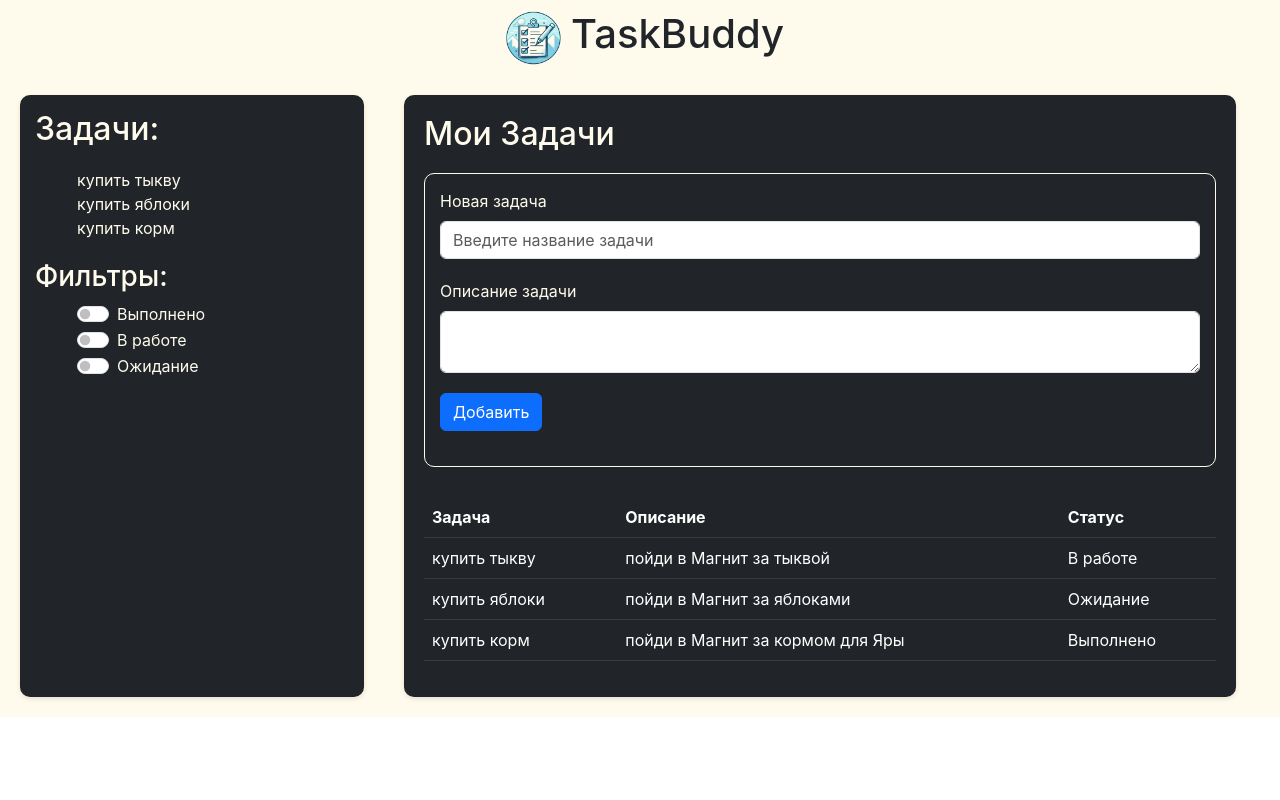
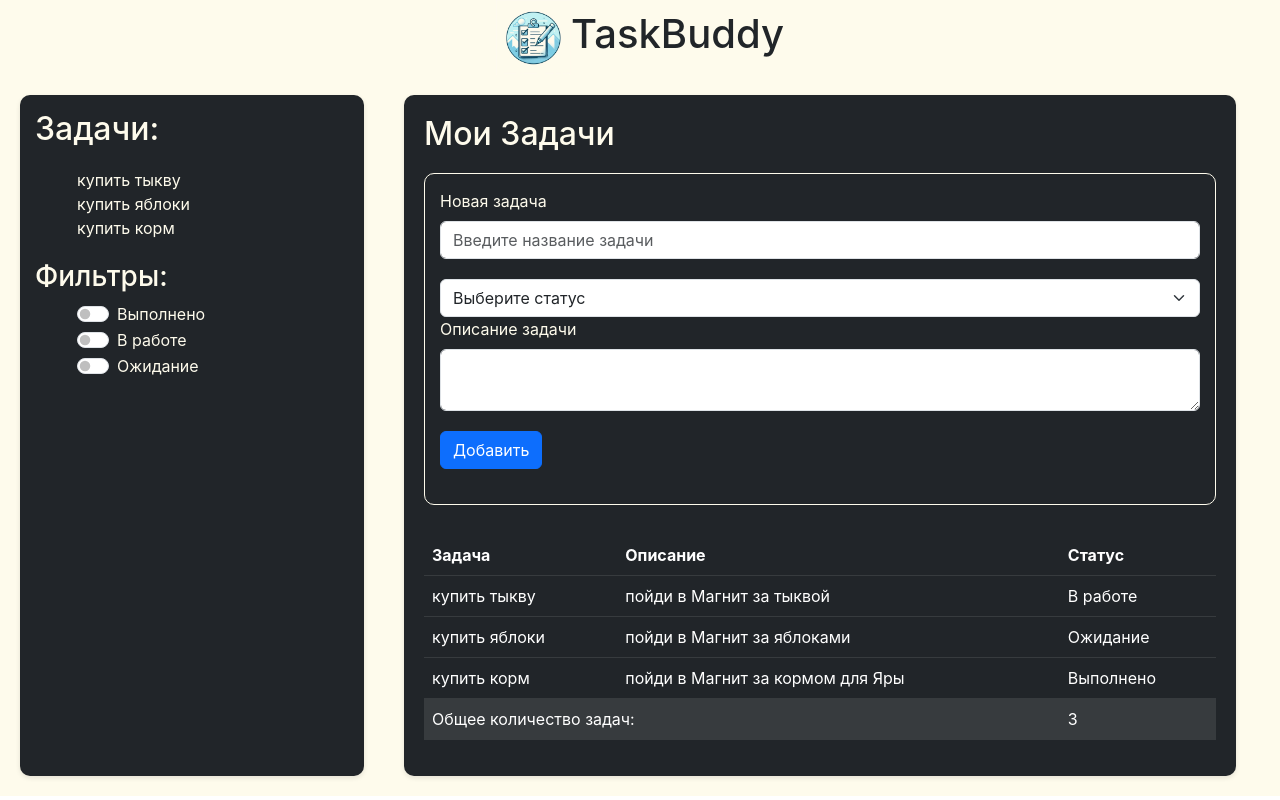
Before and after one commit to anna1luna/todo, a React (Create React App) app in the folder to-do/: page / in a window 1280 px wide. Built offline with nearby package versions, Linux system fonts and the light colour scheme.

Commit message:
changes in design for todo

```diff
--- a/to-do/src/components/todo/todo.jsx
+++ b/to-do/src/components/todo/todo.jsx
@@ -16,6 +16,14 @@ const Todo = (props) => {
             placeholder="Введите название задачи"
           ></input>
         </div>
+        <select
+          className={`form-select ${s.selection}`}
+          aria-label="Default select"
+        >
+          <option selected>Выберите статус</option>
+          <option value="1">В работе</option>
+          <option value="2">Ожидание</option>
+        </select>
         <div className={s.form}>
           <label for="taskDescription" className={`form-label`}>
             Описание задачи
@@ -49,6 +57,12 @@ const Todo = (props) => {
             <td>пойди в Магнит за кормом для Яры</td>
             <td>Выполнено</td>
           </tr>
+          <tr>
+            <td colspan="2" className={`table-active`}>
+              Общее количество задач:
+            </td>
+            <td className={`table-active`}>3</td>
+          </tr>
         </tbody>
       </table>
     </div>
--- a/to-do/src/components/todo/todo.module.css
+++ b/to-do/src/components/todo/todo.module.css
@@ -13,9 +13,15 @@ h2 {
   color: #fefbec;
 }
 
-.form {margin-bottom: 20px;
-color: #fefbec}
+.form {
+  margin-bottom: 20px;
+  color: #fefbec;
+}
 
+.taskName {
+  margin-bottom: 20px;
+  color: #fefbec;
+}
 .add {
   margin-bottom: 20px;
 }
```
